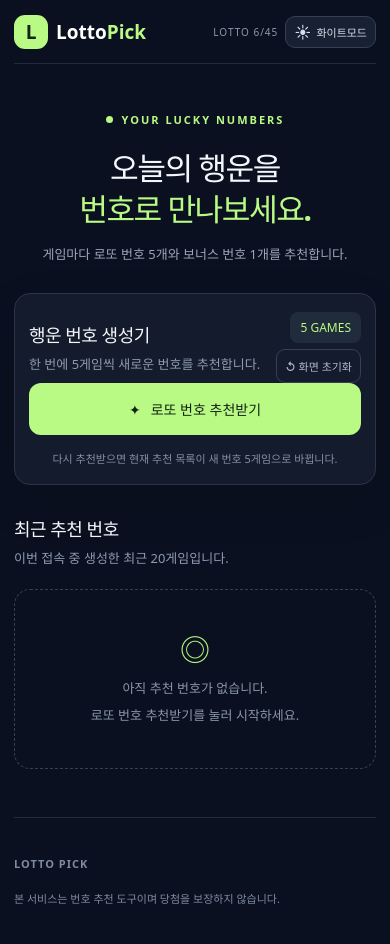
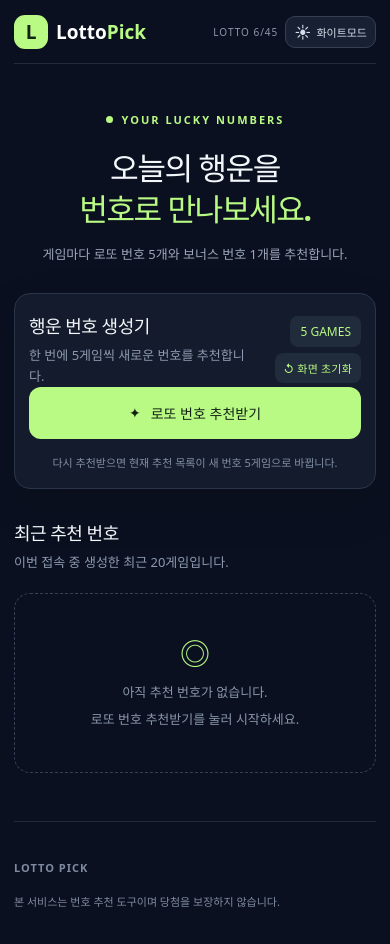
Before and after one commit to kwonbit/lotto-number-recommendations, a React (Vite) app: page / in a window 390 px wide. Built offline with nearby package versions, Linux system fonts and the light colour scheme.

Commit message:
Match reset button styling to games tag

```diff
--- a/src/App.css
+++ b/src/App.css
@@ -142,13 +142,13 @@ h2 { margin: 0; font-size: 20px; letter-spacing: -.5px; }
 }
 
 
-/* Screen reset button */
+/* Screen reset button — visually matches the 5 GAMES tag */
 .generator-actions { display: flex; align-items: center; gap: 10px; flex-shrink: 0; }
-.reset-btn { display: inline-flex; align-items: center; justify-content: center; gap: 5px; min-height: 38px; padding: 8px 11px; border: 1px solid #354057; border-radius: 9px; background: transparent; color: #aebbd0; font-size: 12px; font-weight: 600; white-space: nowrap; cursor: pointer; transition: border-color .2s, color .2s, background .2s; }
-.reset-btn:hover { border-color: #b8fa83; color: #b8fa83; background: #b8fa8310; }
-:root[data-theme="light"] .reset-btn { border-color: #d3dbe7; color: #526078; }
-:root[data-theme="light"] .reset-btn:hover { border-color: #2e7d32; color: #2e7d32; background: #2e7d320a; }
+.reset-btn { display: inline-flex; align-items: center; justify-content: center; gap: 5px; min-height: 32px; padding: 7px 10px; border: 0; border-radius: 8px; background: #202b3b; color: #b8fa83; font-size: 12px; font-weight: 500; letter-spacing: .2px; white-space: nowrap; cursor: pointer; transition: background .2s, color .2s; }
+.reset-btn:hover { background: #293b2b; color: #ceffac; }
+:root[data-theme="light"] .reset-btn { background: #edf6e9; color: #2e7d32; }
+:root[data-theme="light"] .reset-btn:hover { background: #e0f0d8; color: #256629; }
 @media (max-width: 480px) {
   .generator-actions { flex-direction: column-reverse; align-items: flex-end; gap: 6px; }
-  .reset-btn { min-height: 34px; padding: 6px 8px; font-size: 11px; }
+  .reset-btn { min-height: 30px; padding: 6px 9px; font-size: 11px; }
 }
```
